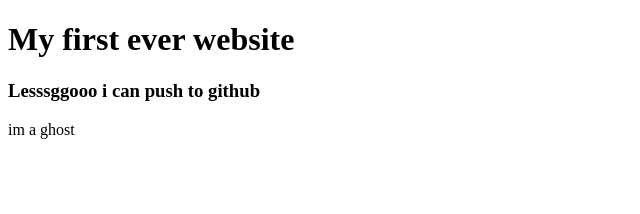
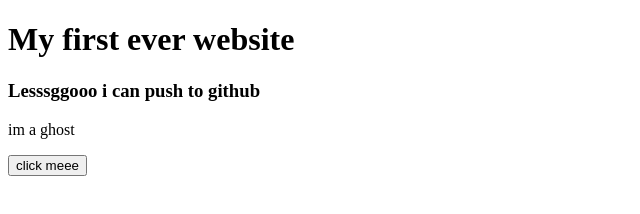
Before and after one commit to SamiulAlam561/my-first-website, a plain HTML site: page index.html in a window 1280 px wide. Shown: the whole page, without its empty margins (0-640 px from the left). Drawn offline with Linux system fonts and the light colour scheme.

Commit message:
new button

```diff
--- a/index.html
+++ b/index.html
@@ -9,5 +9,6 @@
   <h1>My first ever website</h1>
   <h3>Lesssggooo i can push to github</h3>
   <p>im a ghost</p>
+  <button>click meee</button>
 </body>
 </html>
```
